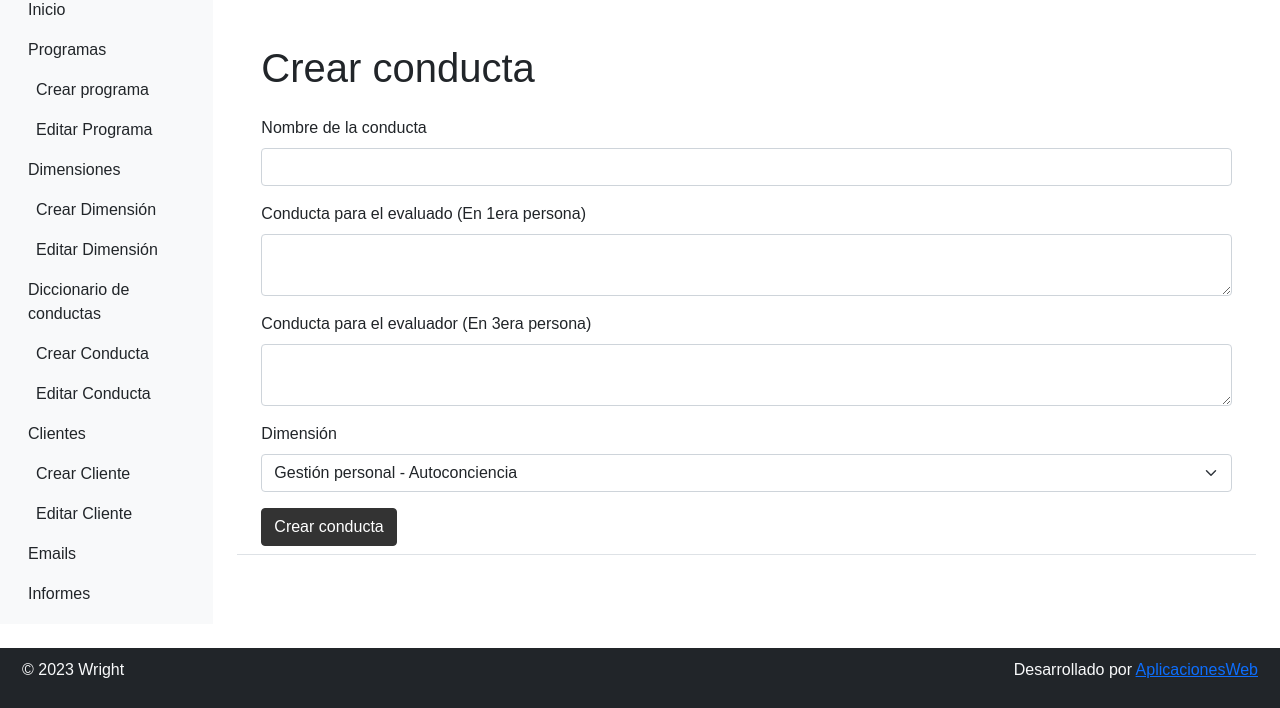
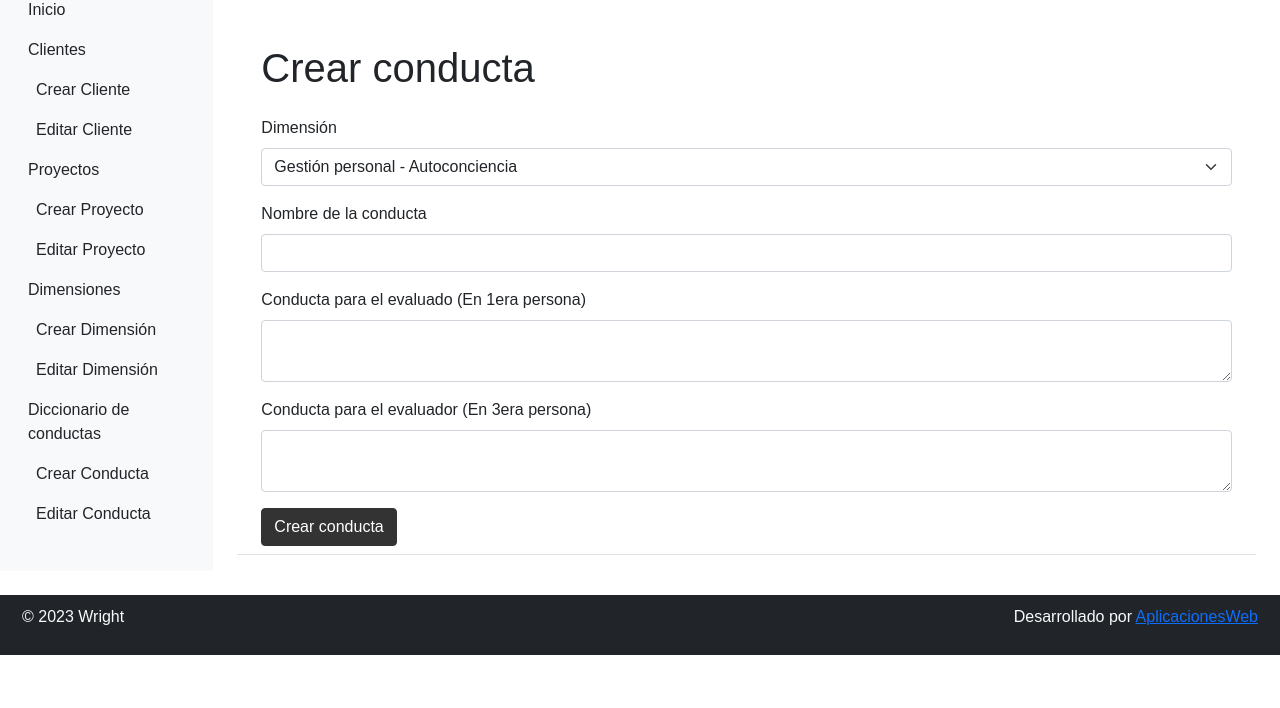
Before and after one commit to Aplicaciones-Web-Chile/wright-app, a Jekyll site: the page built from pages/diccionario-conductas/conductas-crear.md, in a window 1280 px wide. Shown: the part 346-1054 px from the top of the page. Built offline with Jekyll 4.4.1, drawn with Linux system fonts in a browser that asks for light colours; after the commit the page ends 1001 px from its top, so only the background shows below that.

Commit message:
modificaciones de texto

```diff
--- a/_data/sidebar.yml
+++ b/_data/sidebar.yml
@@ -1,12 +1,19 @@
 - nombre: Inicio
   url: /dashboard/admin
-- nombre: Programas
+- nombre: Clientes
   url: #
   hijos:
-    - nombre: Crear programa
-      url: /programas/crear
-    - nombre: Editar Programa
-      url: /programas/editar
+    - nombre: Crear Cliente
+      url: /cliente/crear
+    - nombre: Editar Cliente
+      url: /cliente/editar
+- nombre: Proyectos
+  url: #
+  hijos:
+    - nombre: Crear Proyecto
+      url: /proyectos/crear
+    - nombre: Editar Proyecto
+      url: /proyectos/editar
 - nombre: Dimensiones
   url: #
   hijos:
@@ -21,14 +28,3 @@
       url: /diccionario-de-conductas/crear
     - nombre: Editar Conducta
       url: /diccionario-de-conductas/editar
-- nombre: Clientes
-  url: #
-  hijos:
-    - nombre: Crear Cliente
-      url: /cliente/crear
-    - nombre: Editar Cliente
-      url: /cliente/editar
-- nombre: Emails
-  url: /emails
-- nombre: Informes
-  url: /informes
--- a/_includes/programas/programa-crear-etapa-4.html
+++ /dev/null
@@ -1,3 +0,0 @@
-<div class="col-md-12">
-    <p>El programa ha sido creado con éxito</p>
-  </div>
--- a/_includes/programas/programa-crear-etapa-1.html
+++ b/_includes/proyectos/proyecto-crear-etapa-1.html
@@ -1,7 +1,7 @@
 <div class="col-md-12">
     <div class="form-group mb-3">
-      <label for="nombre-programa">Nombre del programa</label>
-      <input type="text" class="form-control" id="nombre-programa" placeholder="Ingrese el nombre del programa">
+      <label for="nombre-proyecto">Nombre del proyecto</label>
+      <input type="text" class="form-control" id="nombre-proyecto" placeholder="Ingrese el nombre del proyecto">
     </div>
     <div class="form-group mb-3">
       <label for="cliente">Cliente</label>
--- a/_includes/programas/programa-crear-etapa-3.html
+++ b/_includes/proyectos/proyecto-crear-etapa-3.html
@@ -4,7 +4,7 @@
       <input type="text" class="form-control" id="encuesta" placeholder="Ingrese la pregunta">
     </div>
     <div class="form-group" style="min-height: 300px;">
-      {% for pregunta in site.data.diccionario_preguntas %}
+      {% for pregunta in site.data.diccionario_conductas %}
         <div class="card float-start ms-2 mb-2 mt-2 text-white bg-primary " style="width: 18rem;">
           <div class="card-body">
             <h5 class="card-title">{{ pregunta.nombre }}</h5>
@@ -13,11 +13,8 @@
           </div>
         </div>
       {% endfor %}
-
     </div>
-
     <div class="p-2 form-group">
       <button type="button" class="btn btn-primary" id="btn-etapa-3">Siguiente</button>
     </div>
-
   </div>
--- /dev/null
+++ b/_includes/proyectos/proyecto-crear-etapa-4.html
@@ -0,0 +1,3 @@
+<div class="col-md-12">
+  <p>El proyecto ha sido creado con éxito</p>
+</div>
--- a/pages/diccionario-conductas/conductas-crear.md
+++ b/pages/diccionario-conductas/conductas-crear.md
@@ -8,6 +8,14 @@
 <div class="container mt-5">
   <h1 class="mb-4">Crear conducta</h1>
   <form id="conducta-form">
+    <div class="mb-3">
+      <label for="dimension" class="form-label">Dimensión</label>
+      <select class="form-select" id="dimension" name="dimension" required>
+        {% for dimension in site.data.dimension %}
+          <option value="{{ dimension.nombre }}">{{ dimension.categoria }} - {{ dimension.nombre }}</option>
+        {% endfor %}
+      </select>
+    </div>
     <div class="mb-3">
       <label for="nombre" class="form-label">Nombre de la conducta</label>
       <input type="text" class="form-control" id="nombre" name="nombre" required>
@@ -20,14 +28,6 @@
       <label for="evaluador" class="form-label">Conducta para el evaluador (En 3era persona)</label>
       <textarea class="form-control" id="evaluador" name="evaluador" required></textarea>
     </div>
-    <div class="mb-3">
-      <label for="dimension" class="form-label">Dimensión</label>
-      <select class="form-select" id="dimension" name="dimension" required>
-        {% for dimension in site.data.dimension %}
-          <option value="{{ dimension.nombre }}">{{ dimension.categoria }} - {{ dimension.nombre }}</option>
-        {% endfor %}
-      </select>
-    </div>
     <button type="submit" class="btn btn-primary">Crear conducta</button>
   </form>
   <div id="success-message" class="mt-3 d-none">
--- a/pages/programas/programa-crear.md
+++ b/pages/proyectos/programa-crear.md
@@ -1,24 +1,24 @@
 ---
 layout: default
-title: Crear programa
-permalink: /programas/crear
-section: programa-crear
+title: Crear proyecto
+permalink: /proyectos/crear
+section: proyecto-crear
 ---
 
 <div class="container">
   <div class="row" id="etapa-1">
     <h2>Paso I - Configuración inicial</h2>
-    {% include programas/programa-crear-etapa-1.html %}
+    {% include proyectos/proyecto-crear-etapa-1.html %}
   </div>
   <div class="row" id="etapa-2" style="display:none;">
     <h2>Paso II - Configurar primer ciclo</h2>
-    {% include programas/programa-crear-etapa-2.html %}
+    {% include proyectos/proyecto-crear-etapa-2.html %}
   </div>
   <div class="row" id="etapa-3" style="display:none;">
     <h2>Paso III</h2>
-    {% include programas/programa-crear-etapa-3.html %}
+    {% include proyectos/proyecto-crear-etapa-3.html %}
   </div>
   <div class="row" id="etapa-4" style="display:none;">
-    {% include programas/programa-crear-etapa-4.html %}
+    {% include proyectos/proyecto-crear-etapa-4.html %}
   </div>
 </div>
```
Also changed, not shown: pages/cliente/cliente-crear.md (renamed from pages/client.md, +2 -2 lines), pages/programas/programa-editar.md (deleted, +0 -20 lines), pages/proyectos/programa-editar.md (added, +19 -0 lines), _data/proyectos.yml (renamed from _data/programas.yml), _includes/proyectos/proyecto-crear-etapa-2.html (renamed from _includes/programas/programa-crear-etapa-2.html), 2 other files.
